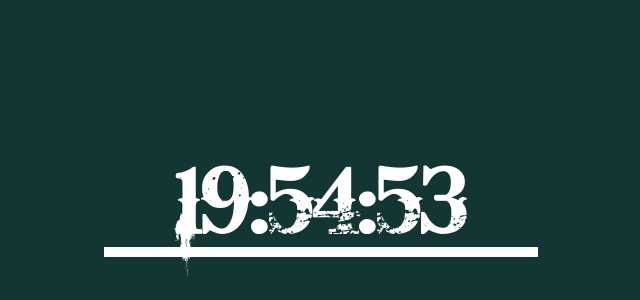
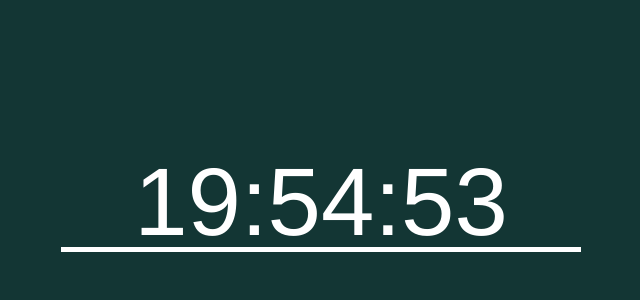
Before and after one commit to a-emery/3.3-color-clock, a website: page index.html in a window 1280 px wide. Shown: the part 198-498 px from the top of the page, without its empty margins (319-959 px from the left). Drawn offline with Linux system fonts and the light colour scheme.

Commit message:
Slight redesign

```diff
--- a/assets/scripts/main.js
+++ b/assets/scripts/main.js
@@ -12,7 +12,7 @@ function zeros(number) {
   }
 }
 
-document.querySelector('hr').style.width = (seconds / 60) * 500 + 'px';
+document.querySelector('hr').style.width = (seconds / 60) * 600 + 'px';
 
 var hexStringSeconds = seconds.toString(16),
     hexStringMinutes = minutes.toString(16),
--- a/assets/scss/main.scss
+++ b/assets/scss/main.scss
@@ -25,7 +25,8 @@ body {
 
 .clock {
   font-size: 6rem;
-  font-family: "Bleeding Cowboy";
+  font-family: Helvetica;
+  font-weight: lighter;
   color: white;
 }
 
@@ -47,7 +48,7 @@ body {
 
 hr {
   border: 0;
-  border-top: 10px solid white;
+  border-top: 5px solid white;
   margin-top: -30px;
-  transition: all 500ms ease-in;
+  transition: all 1000ms ease-in;
 }
```
Also changed, not shown: assets/css/main.css, 1 other file.
